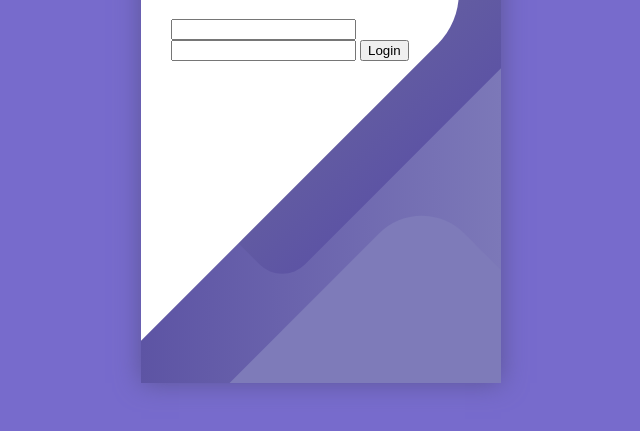
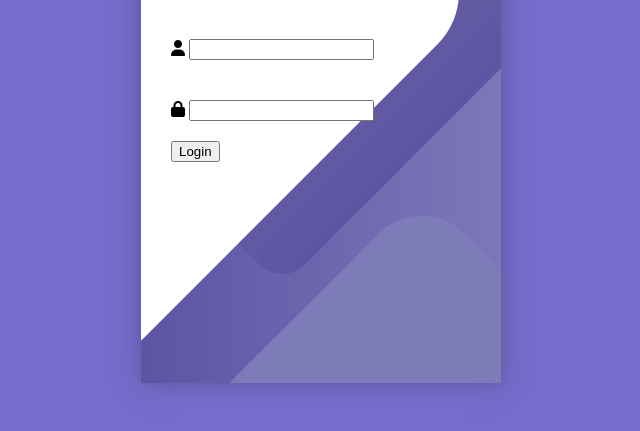
Before and after one commit to djokangoma/projet-1, a plain HTML site: page index.html in a window 1280 px wide. Shown: the part 325-756 px from the top of the page, without its empty margins (327-967 px from the left). Drawn offline with Linux system fonts and the light colour scheme.

Commit message:
position field

```diff
--- a/index.html
+++ b/index.html
@@ -6,6 +6,7 @@
     <meta name="viewport" content="width=device-width, initial-scale=1.0">
     <title>Formulaire</title>
     <link rel="stylesheet" href="style.css">
+    <script src="https://kit.fontawesome.com/20cee36f21.js" crossorigin="anonymous"></script>
 </head>
 <body>
     <div class="container">
@@ -13,8 +14,14 @@
             <div class="screen_content">
                 <form action="" class="login">
                     <h1>Mon Formulaire</h1>
-                    <input type="text">
-                    <input type="password" name="" id="">
+                    <div class="login_field">
+                        <i class="login_icon fa-solid fa-user"></i>
+                        <input type="text">
+                    </div>
+                    <div class="login_field">
+                        <i class="login_icon fa-solid fa-lock"></i>
+                        <input type="password" name="" id="">
+                    </div>
                     <button type="submit">Login</button>
                 </form>
                 </div>
--- a/style.css
+++ b/style.css
@@ -7,13 +7,16 @@ body{
 		flex-direction: column;
     align-items: center;
     justify-content: center;
-    height: 100vh;
-		z-index: 25; */
+    height: 100vh; */
 }
 .login{
     width: 320px;
     padding: 30px;
     padding-top: 156px;
+}
+.login_field{
+    padding: 20px 0;
+    position: relative;
 }
 .screen_content{
     z-index: 1;
```
